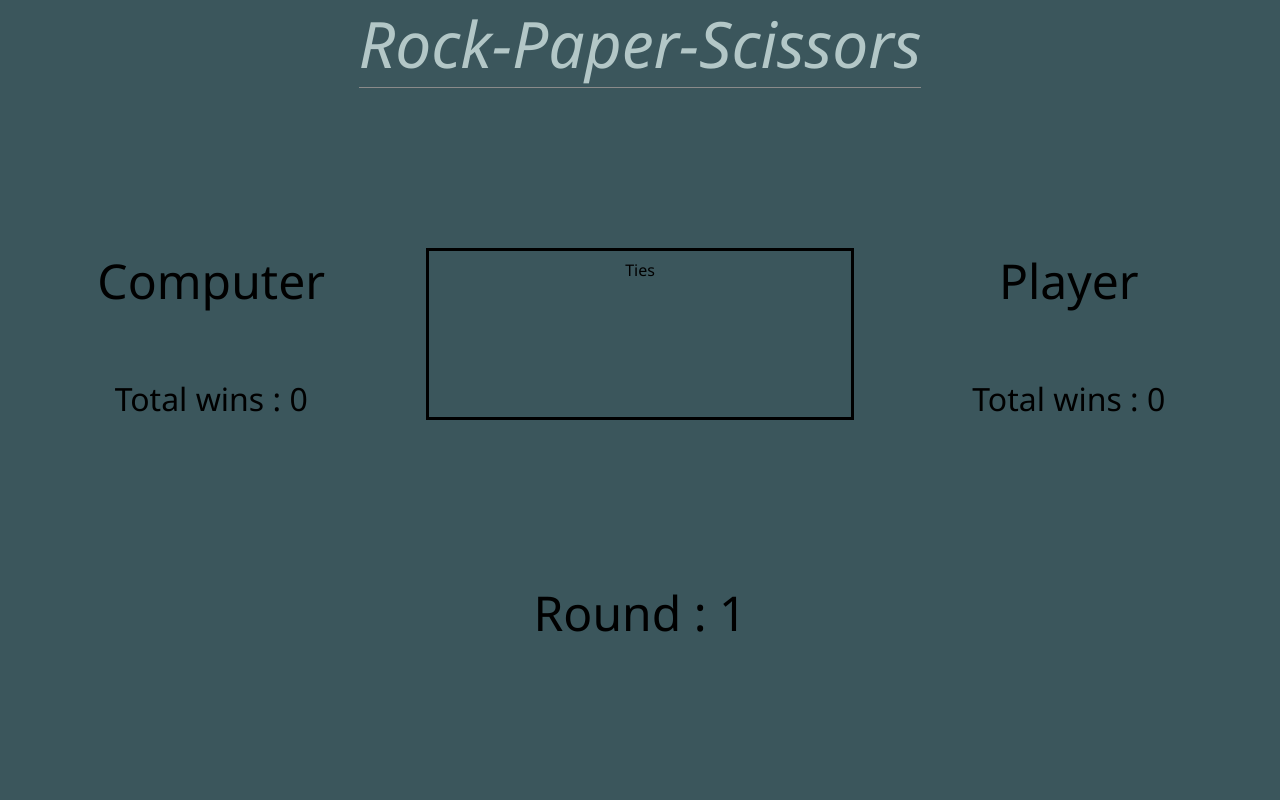
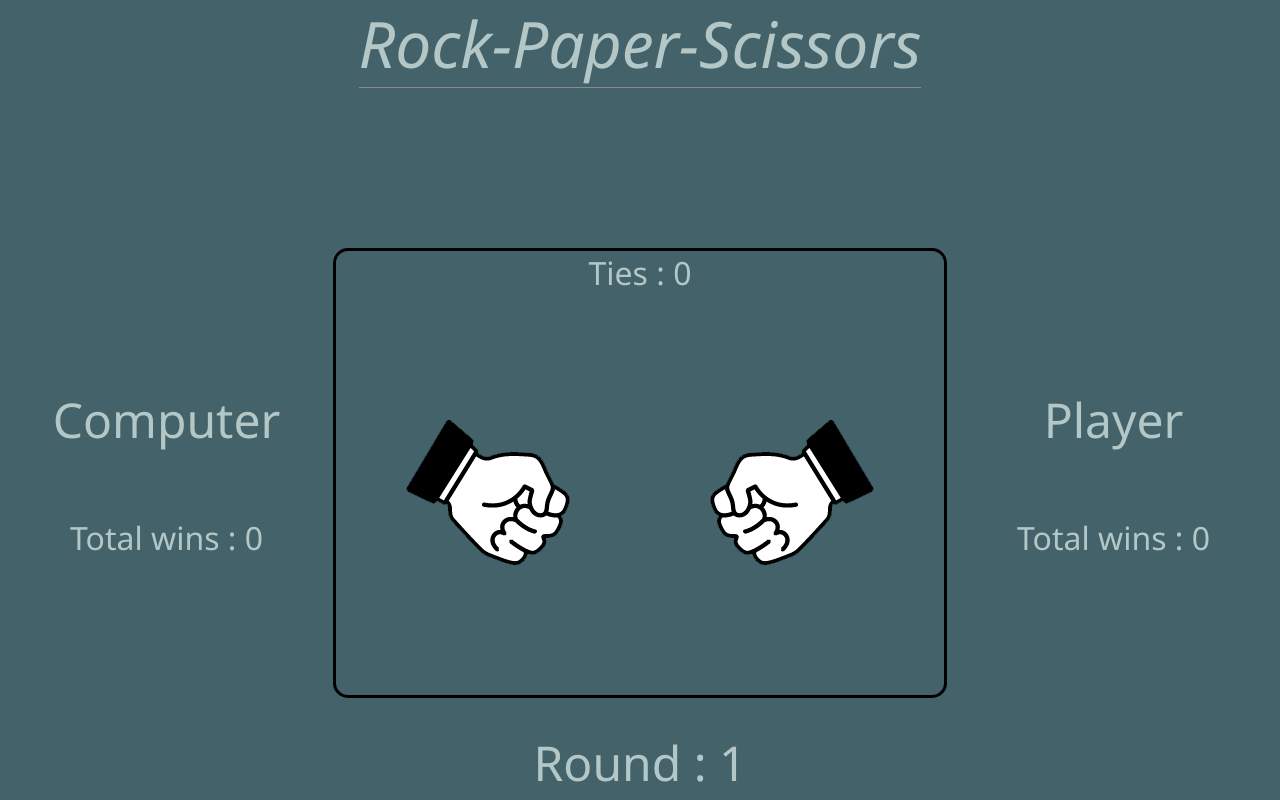
Before and after one commit to HangwelaniMadilonga/rock-paper-scissors, a plain HTML site: page index.html in a window 1280 px wide. Drawn offline with Linux system fonts and the light colour scheme.

Commit message:
Changed designs and also added images.

```diff
--- a/index.html
+++ b/index.html
@@ -19,10 +19,17 @@
             <p class="win-recording">Total wins : 0</p>
         </div>
         <div class="seperate-section" id="main-game">
-            <div>Ties</div>
             <div>
-                <div></div>
-                <div></div>
+                <p class="win-recording">Ties : 0</p>
+            </div>
+            <div class="image-container">
+                <!-- two images to be moved -->
+                <div>
+                    <img src="Assets/rock (1).png" alt="rock" id="first-image">
+                </div>
+                <div>
+                    <img src="Assets/rock (1).png" alt="rock" id="second-image">
+                </div>
             </div>
             <div>
                 <div></div>
--- a/style.css
+++ b/style.css
@@ -2,7 +2,11 @@
     padding: 0;
     margin: 0;
     font-family: 'Segoe UI', Tahoma, Geneva, Verdana, sans-serif;
-    background-color: rgb(59, 86, 92);
+    background-color: rgb(68, 98, 105);
+}
+
+p {
+    color: rgb(179, 199, 199);
 }
 
 #nav-text {
@@ -47,11 +51,29 @@
     display: flex;
     justify-content: center;
     align-items: center;
-    margin-top: 10rem;
+    margin-top: 2rem;
 }
 
 #main-game {
     border: 3px solid black;
     display: flex;
     flex-direction: column;
+    border-radius: 15px;
+    width: fit-content;
 }
+
+.image-container {
+    display: flex;
+    justify-content: space-between;
+    width: fit-content;
+    /* justify-content: space-between; */
+
+}
+
+#first-image {
+
+    transform: scaleX(-1);
+
+
+
+}
```
Also changed, not shown: Assets/paper.png (added), Assets/rock (1).png (added), Assets/scissors.png (added), 3 other files.
